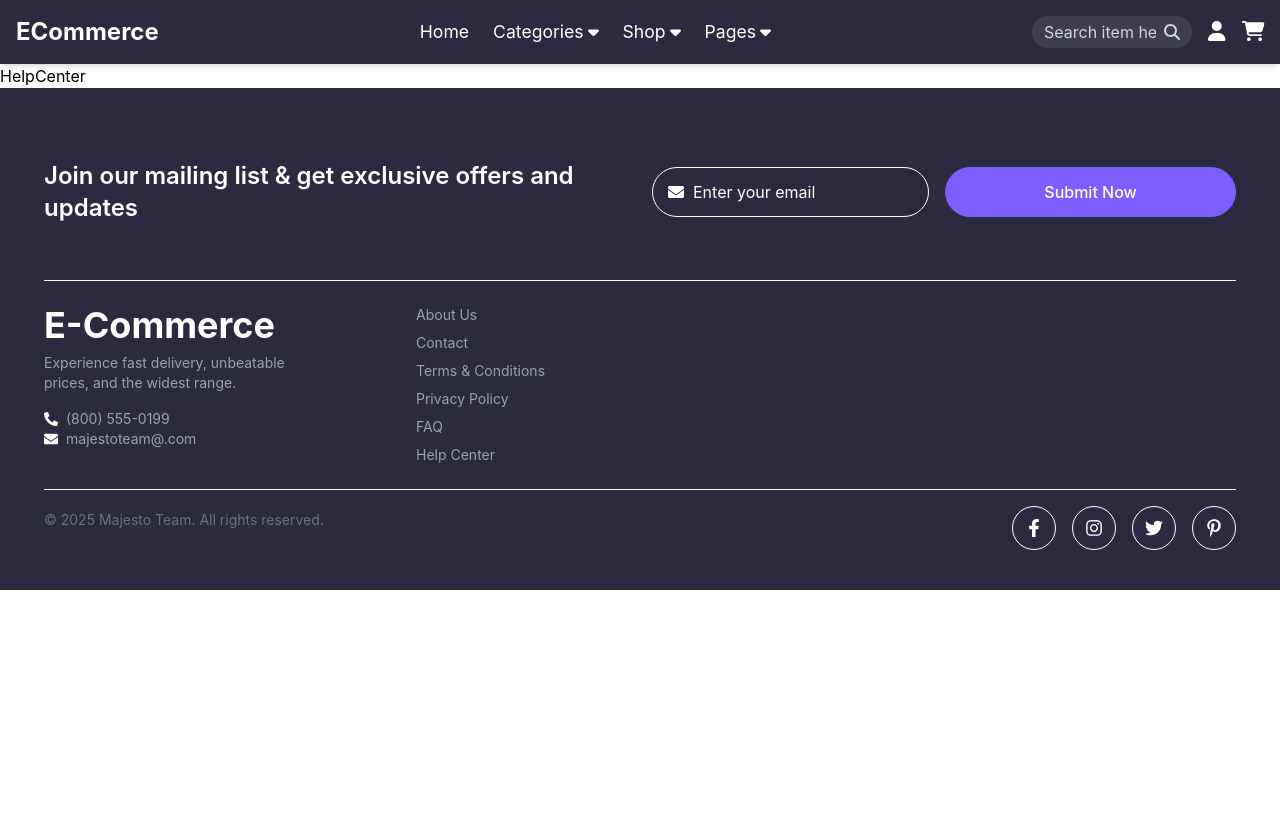
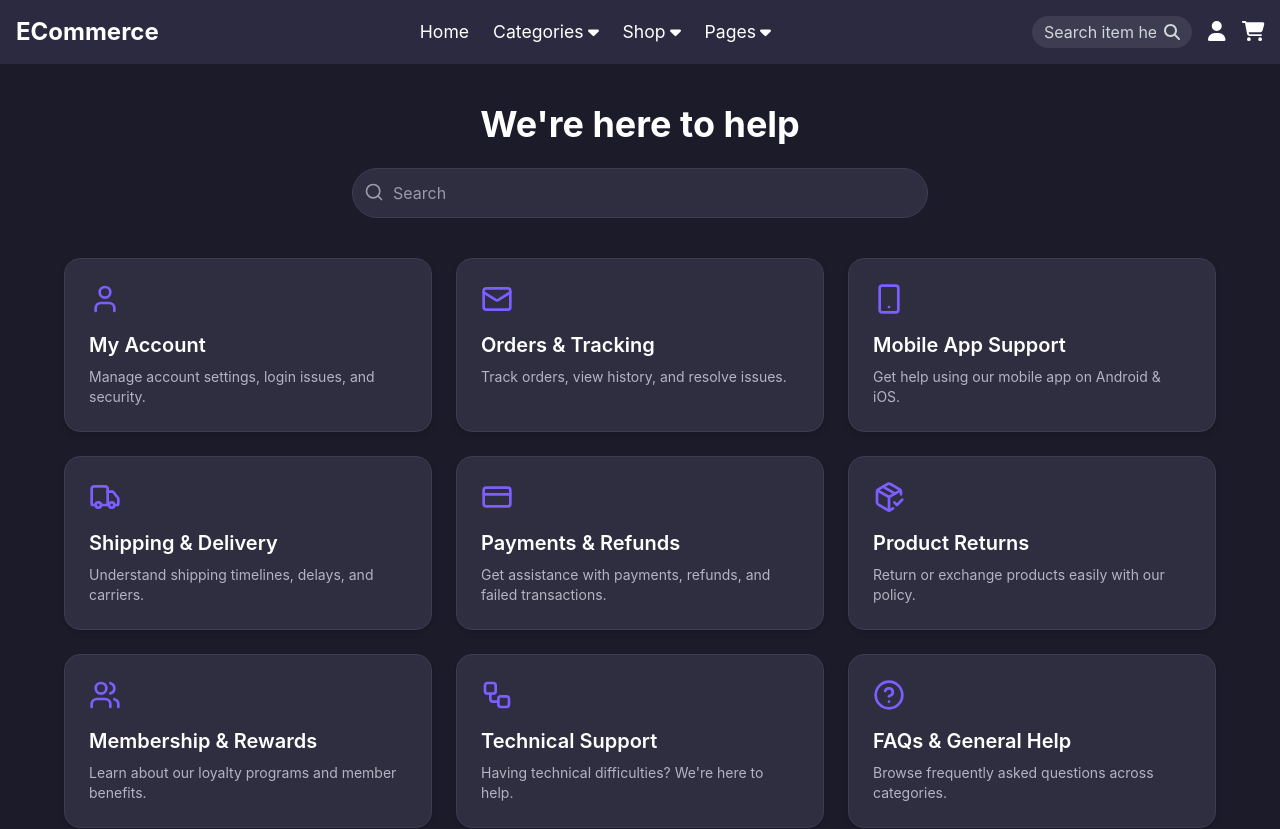
Before and after one commit to prince-sunsara/ECommerce-Frontend, a React (Vite) app: page /help-center in a window 1280 px wide. Shown: the top 829 px of the page. Before the commit the page ends 800 px from the top, so only its background shows below. Built offline with nearby package versions, Linux system fonts and the light colour scheme.

Commit message:
Feat: HelpCenter page created~

```diff
--- a/src/pages/HelpCenter.jsx
+++ b/src/pages/HelpCenter.jsx
@@ -1,5 +1,103 @@
-const HelpCenter = () => {
-  return <div>HelpCenter</div>;
-};
+// src/components/HelpCenter.jsx
+import {
+  Search,
+  User,
+  Mail,
+  Smartphone,
+  Users,
+  Repeat2,
+  Truck,
+  CreditCard,
+  PackageCheck,
+  Workflow,
+  HelpCircle,
+} from "lucide-react";
+import { Link } from "react-router";
 
-export default HelpCenter;
+const helpTopics = [
+  {
+    icon: <User className="h-8 w-8 text-[#7D5FFF]" />,
+    title: "My Account",
+    description: "Manage account settings, login issues, and security.",
+  },
+  {
+    icon: <Mail className="h-8 w-8 text-[#7D5FFF]" />,
+    title: "Orders & Tracking",
+    description: "Track orders, view history, and resolve issues.",
+  },
+  {
+    icon: <Smartphone className="h-8 w-8 text-[#7D5FFF]" />,
+    title: "Mobile App Support",
+    description: "Get help using our mobile app on Android & iOS.",
+  },
+  {
+    icon: <Truck className="h-8 w-8 text-[#7D5FFF]" />,
+    title: "Shipping & Delivery",
+    description: "Understand shipping timelines, delays, and carriers.",
+  },
+  {
+    icon: <CreditCard className="h-8 w-8 text-[#7D5FFF]" />,
+    title: "Payments & Refunds",
+    description:
+      "Get assistance with payments, refunds, and failed transactions.",
+  },
+  {
+    icon: <PackageCheck className="h-8 w-8 text-[#7D5FFF]" />,
+    title: "Product Returns",
+    description: "Return or exchange products easily with our policy.",
+  },
+  {
+    icon: <Users className="h-8 w-8 text-[#7D5FFF]" />,
+    title: "Membership & Rewards",
+    description: "Learn about our loyalty programs and member benefits.",
+  },
+  {
+    icon: <Workflow className="h-8 w-8 text-[#7D5FFF]" />,
+    title: "Technical Support",
+    description: "Having technical difficulties? We're here to help.",
+  },
+  {
+    icon: <HelpCircle className="h-8 w-8 text-[#7D5FFF]" />,
+    title: "FAQs & General Help",
+    description: "Browse frequently asked questions across categories.",
+  },
+  {
+    icon: <Repeat2 className="h-8 w-8 text-[#7D5FFF]" />,
+    title: "Subscription & Auto-Renew",
+    description: "Manage your subscriptions and auto-renew preferences.",
+  },
+];
+
+export default function HelpCenter() {
+  return (
+    <section className="min-h-screen bg-[#1C1B2A] text-white px-4 py-10 sm:px-10">
+      <div className="max-w-4xl mx-auto text-center mb-10">
+        <h2 className="text-4xl font-bold mb-6">We're here to help</h2>
+        <div className="relative max-w-xl mx-auto">
+          <input
+            type="text"
+            placeholder="Search"
+            className="w-full p-3 pl-10 rounded-full bg-[#2F2E41] border border-[#3D3C50] placeholder-[#9A99A9] text-[#FFFFFF] focus:outline-none"
+          />
+          <Search className="absolute left-3 top-3.5 text-[#9A99A9] w-5 h-5" />
+        </div>
+      </div>
+
+      <div className="grid grid-cols-1 sm:grid-cols-2 lg:grid-cols-3 gap-6 max-w-6xl mx-auto">
+        {helpTopics.map((topic, index) => (
+          <Link
+            to={topic.title}
+            key={index}
+            className="bg-[#2F2E41] p-6 rounded-2xl shadow-md hover:shadow-xl transition duration-300 border border-[#3D3C50] hover:border-[#7D5FFF] cursor-pointer"
+          >
+            <div className="mb-4">{topic.icon}</div>
+            <h3 className="text-xl font-semibold mb-2 text-[#FFFFFF]">
+              {topic.title}
+            </h3>
+            <p className="text-[#B3B3C1] text-sm">{topic.description}</p>
+          </Link>
+        ))}
+      </div>
+    </section>
+  );
+}
```
